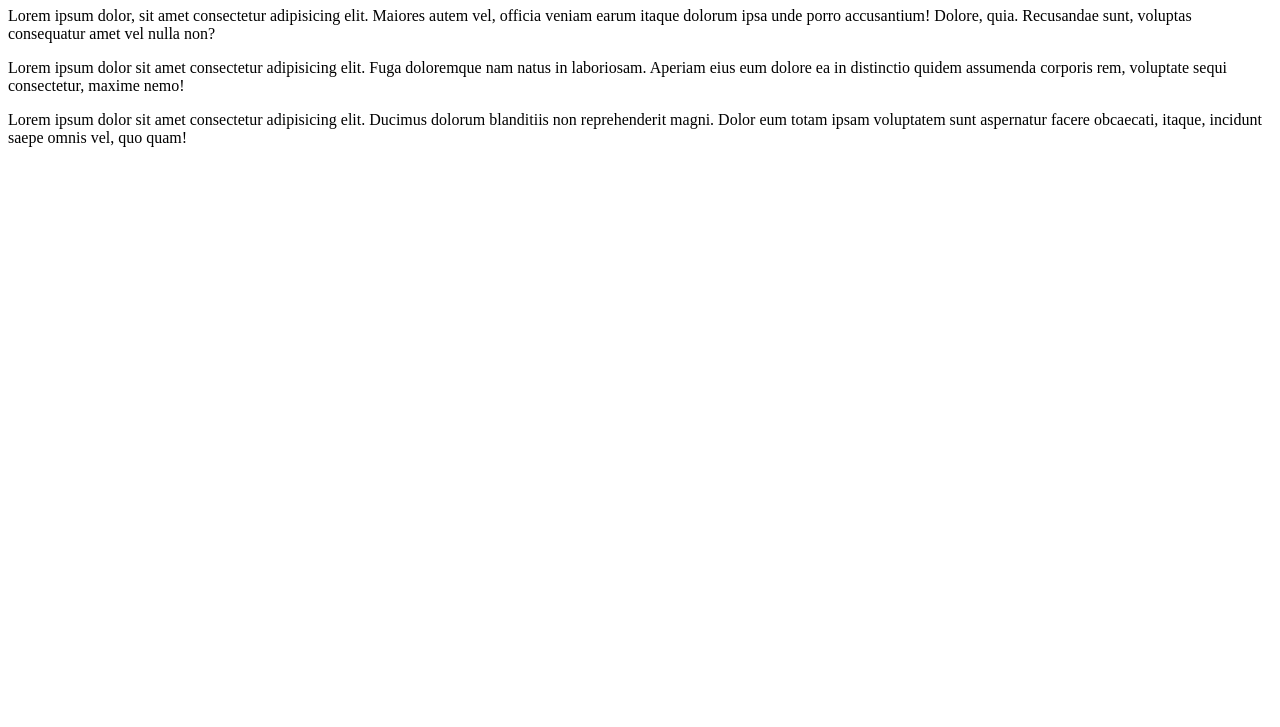
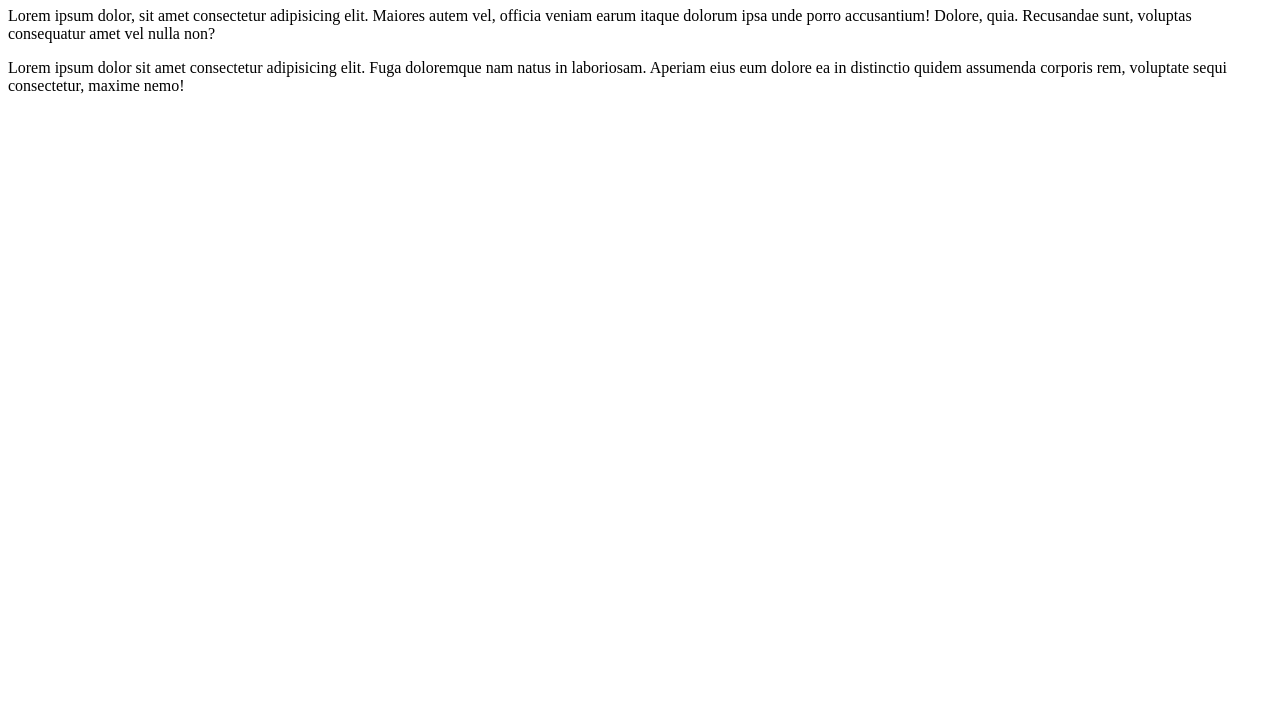
Before and after one commit to JJCL3MENTINO/Ola-Mundo, a plain HTML site: page site-exemplo/index.html in a window 1280 px wide. Shown: the part 73-800 px from the top of the page. Drawn offline with Linux system fonts and the light colour scheme.

```diff
--- a/site-exemplo/index.html
+++ b/site-exemplo/index.html
@@ -9,6 +9,5 @@
     <h1>Olá, Mundo!</h1>
     <p>Lorem ipsum dolor, sit amet consectetur adipisicing elit. Maiores autem vel, officia veniam earum itaque dolorum ipsa unde porro accusantium! Dolore, quia. Recusandae sunt, voluptas consequatur amet vel nulla non?</p>
     <p>Lorem ipsum dolor sit amet consectetur adipisicing elit. Fuga doloremque nam natus in laboriosam. Aperiam eius eum dolore ea in distinctio quidem assumenda corporis rem, voluptate sequi consectetur, maxime nemo!</p>
-    <p>Lorem ipsum dolor sit amet consectetur adipisicing elit. Ducimus dolorum blanditiis non reprehenderit magni. Dolor eum totam ipsam voluptatem sunt aspernatur facere obcaecati, itaque, incidunt saepe omnis vel, quo quam!</p>
 </body>
 </html>
```
